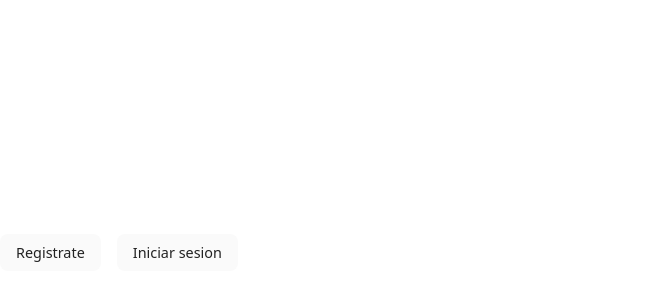
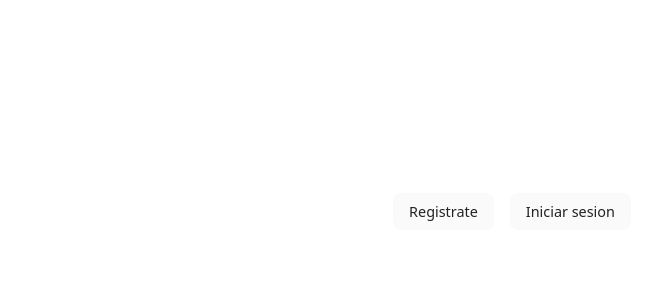
Before and after one commit to matiasealianelli/landing-gestion, a React (Vite) app: page / in a window 1024 px wide. Shown: the part 326-626 px from the top of the page, without its empty margins (0-660 px from the left). Built offline with nearby package versions, Linux system fonts and the light colour scheme.

Commit message:
Agregue estilos CSS para Tablets al Hero

```diff
--- a/src/styles/Hero.css
+++ b/src/styles/Hero.css
@@ -74,5 +74,11 @@
   }
 }
 @media (min-width: 769px) and (max-width: 1024px) {
-
+  .cont-info-hero {
+    width: 100%;
+    height: 100vh;
+    display: flex;
+    align-items: center;
+    justify-content: center;
+  }
 }
```
